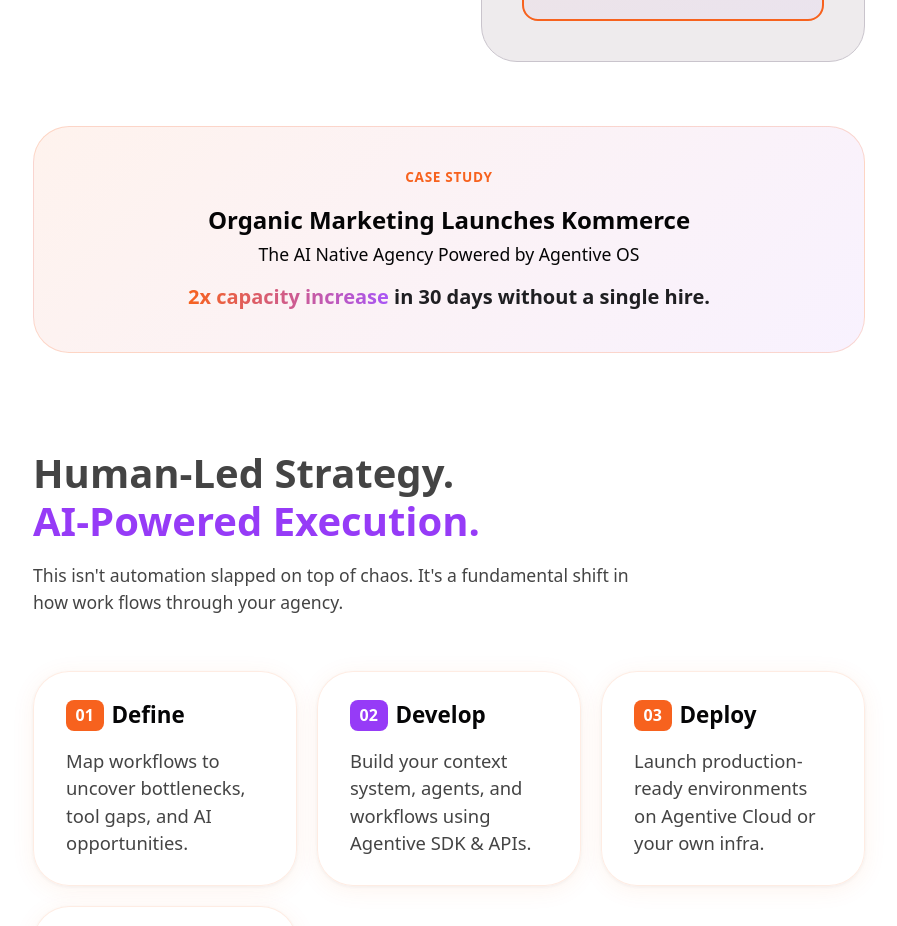
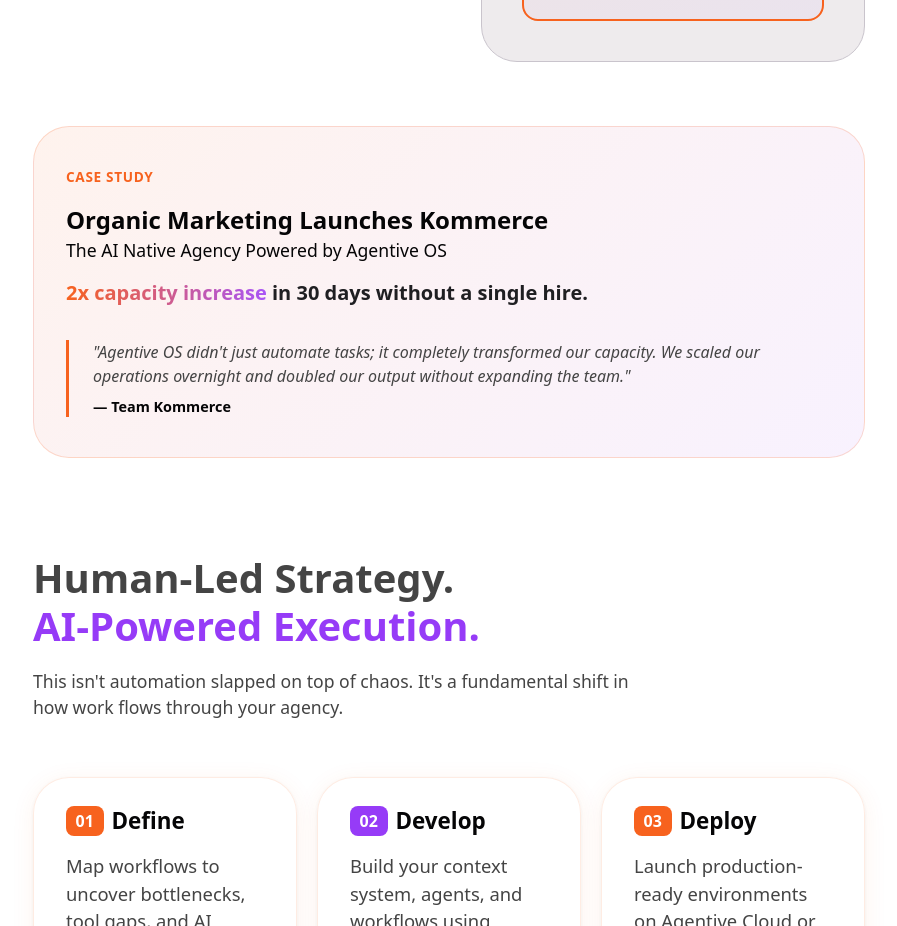
Before and after one commit to somwebster/agentive-os-landing-page, a React (Vite) app: page / in a window 1280 px wide. Shown: the part 2580-3506 px from the top of the page, without its empty margins (319-1216 px from the left). Built offline with nearby package versions, Linux system fonts and the light colour scheme; a web font is replaced by a local one.

Commit message:
UI: Left-align Kommerce case study card and add a human quote

```diff
--- a/src/components/OperationalLayer.tsx
+++ b/src/components/OperationalLayer.tsx
@@ -141,8 +141,8 @@
           padding: '2.5rem 2rem',
           display: 'flex',
           flexDirection: 'column',
-          alignItems: 'center',
-          textAlign: 'center',
+          alignItems: 'flex-start',
+          textAlign: 'left',
           gap: '1rem'
         }}>
           <div style={{ fontSize: '0.85rem', fontWeight: 700, color: 'var(--brand-primary-500)', textTransform: 'uppercase', letterSpacing: '0.05em' }}>
@@ -150,13 +150,22 @@
           </div>
           <h3 style={{ fontSize: '1.5rem', color: 'var(--neutral-900)', margin: 0, lineHeight: 1.3 }}>
             Organic Marketing Launches Kommerce
-            <span style={{ display: 'block', fontSize: '1.1rem', color: 'var(--neutral-600)', marginTop: '0.5rem', fontWeight: 500 }}>
+            <span style={{ display: 'block', fontSize: '1.1rem', color: 'var(--neutral-600)', marginTop: '0.25rem', fontWeight: 500 }}>
               The AI Native Agency Powered by Agentive OS
             </span>
           </h3>
           <p style={{ fontSize: '1.25rem', fontWeight: 600, color: 'var(--neutral-800)', margin: 0 }}>
             <span style={{ background: 'linear-gradient(90deg, #F7621E 0%, #a855f7 100%)', WebkitBackgroundClip: 'text', WebkitTextFillColor: 'transparent' }}>2x capacity increase</span> in 30 days without a single hire.
           </p>
+
+          <div style={{ marginTop: '1rem', paddingLeft: '1.5rem', borderLeft: '3px solid var(--brand-primary-500)' }}>
+            <p style={{ fontSize: '1rem', fontStyle: 'italic', color: 'var(--neutral-700)', margin: 0, lineHeight: 1.5 }}>
+              "Agentive OS didn't just automate tasks; it completely transformed our capacity. We scaled our operations overnight and doubled our output without expanding the team."
+            </p>
+            <div style={{ marginTop: '0.5rem', fontSize: '0.9rem', fontWeight: 600, color: 'var(--neutral-900)' }}>
+              — Team Kommerce
+            </div>
+          </div>
         </div>
       </div>
     </section>
```
